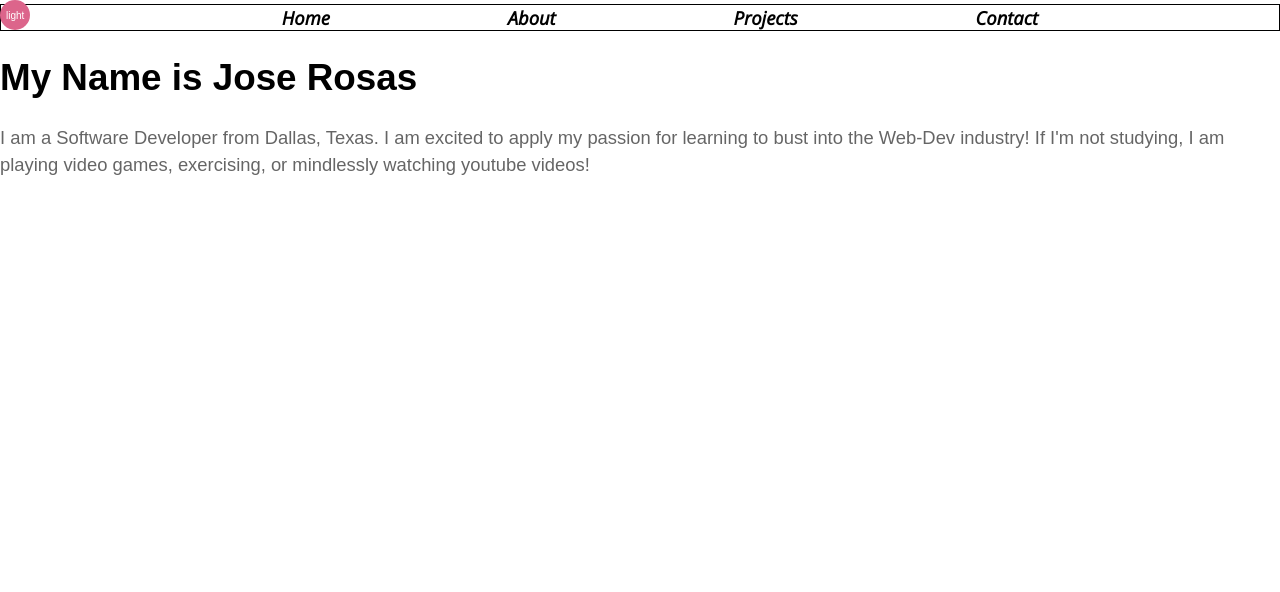
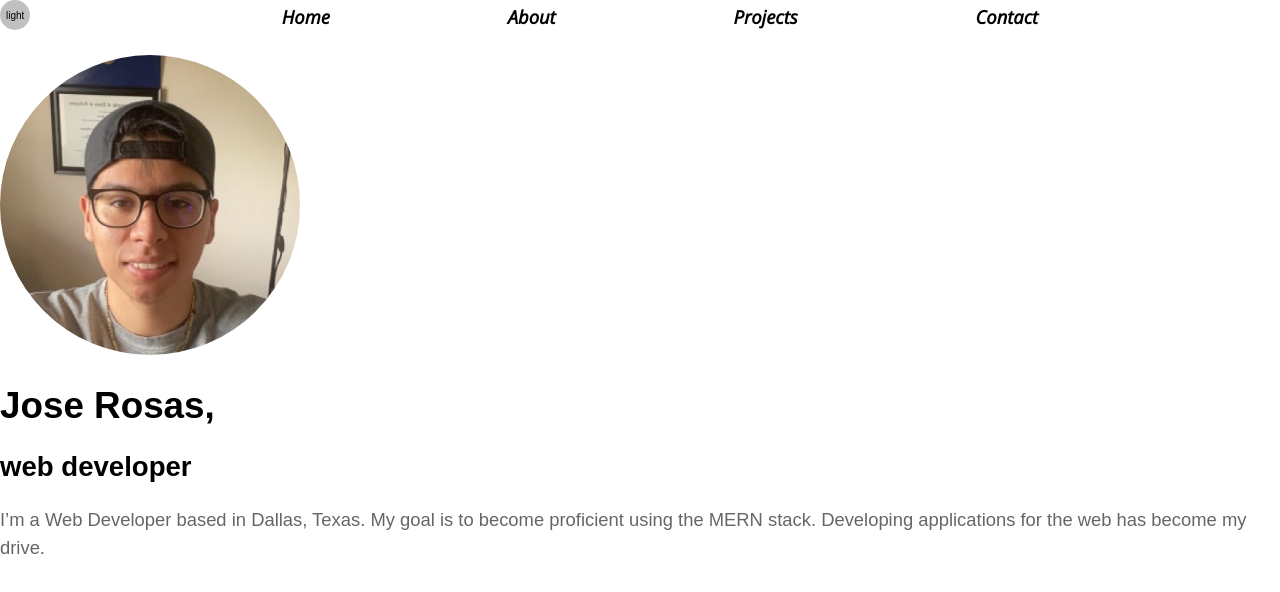
Before and after one commit to josejrrosas/React-Portfolio, a React (Create React App) app: page / in a window 1280 px wide. Shown: the top 592 px of the page. Built offline with nearby package versions, Linux system fonts and the light colour scheme; the HTML template or start-up script is replaced by a standard one.

Commit message:
added image and changed theme colors

```diff
--- a/src/App.js
+++ b/src/App.js
@@ -12,14 +12,14 @@ import ErrorPage from "./Pages/ErrorPage.js"
 import { BrowserRouter as Router, Routes, Route } from 'react-router-dom';
 
 const LightTheme = {
-  pageBackground: "white",
-  titleColor: "#dc658b",
-  tagLineColor: "black"
+  baseColor: "white",
+  accentColor: "silver",
+  wordColor: "black"
 }
 const DarkTheme = {
-  pageBackground: "#282c36",
-  titleColor: "lightpink",
-  tagLineColor: "lavendar"
+  baseColor: "black",
+  accentColor: "grey",
+  wordColor: "white"
 }
 
 const themes = {
--- a/src/components/Header.js
+++ b/src/components/Header.js
@@ -1,22 +1,21 @@
 import React from "react";
-import { StyledHeader, Main } from "./styles/Header.styled";
-
+import { StyledHeader, Image } from "./styles/Header.styled";
+import pic from "../images/Its Me.jpeg"
 
 const Header = () => {
   return (
     <StyledHeader>
-      <Main>
-        <div>
-          <h1>My Name is Jose Rosas</h1>
+       <Image src={pic} alt=''/>
 
+        <div id="headerInfo">
+          <h1>Jose Rosas,</h1>
+          <h2>web developer</h2>
           <p>
-            I am a Software Developer from Dallas, Texas. I am excited to apply
-            my passion for learning to bust into the Web-Dev industry! If I'm
-            not studying, I am playing video games, exercising, or mindlessly
-            watching youtube videos!
+            I’m a Web Developer based in Dallas, Texas. My goal is to become
+            proficient using the MERN stack. Developing applications for the
+            web has become my drive.
           </p>
         </div>
-      </Main>
     </StyledHeader>
   );
 };
--- a/src/components/styles/Global.js
+++ b/src/components/styles/Global.js
@@ -8,8 +8,8 @@ const GlobalStyles = createGlobalStyle`
     }
 
     body{
-        background: ${({theme}) => theme.pageBackground};
-        color:  ${({theme}) => theme.tagLineColor};
+        background: ${({theme}) => theme.baseColor};
+        color:  ${({theme}) => theme.wordColor};
         font-family: 'Poppins', sans-serif;
         font-size: 1.15em;
         margin:0;
--- a/src/components/styles/Header.styled.js
+++ b/src/components/styles/Header.styled.js
@@ -5,6 +5,10 @@ export const StyledHeader = styled.header `
     margin: auto;
 `;
 
+export const Image = styled.img`
+    height:300px;
+    border-radius: 50%;
+`
 
 export const Main = styled.main `
 
--- a/src/components/styles/Nav.styled.js
+++ b/src/components/styles/Nav.styled.js
@@ -7,7 +7,6 @@ export const StyledNav = styled.nav`
     margin:-2% auto;
     font-family: 'Open Sans', sans-serif;
     font-weight: bolder;
-    border:1px solid black;
     margin-bottom:2%;
 
     ul {
@@ -22,6 +21,6 @@ export const StyledNav = styled.nav`
     }
 `
 export const StyledLink = styled(Link)`
-  color: ${({theme}) => theme.tagLineColor};
+  color: ${({theme}) => theme.wordColor};
   text-decoration: none;
 `;
--- a/src/components/styles/Toggle.styled.js
+++ b/src/components/styles/Toggle.styled.js
@@ -6,8 +6,8 @@ export const ToggleStyle = styled.button `
     width:30px;
     border-radius:50%;
     border:none;
-    background-color: ${props => props.theme.titleColor};
-    color: ${props => props.theme.pageBackground};
+    background-color: ${props => props.theme.accentColor};
+    color: ${props => props.theme.wordColor};
     font-size:10px;
 
     &:focus {
```
Also changed, not shown: src/images/Its Me.jpeg (added).
